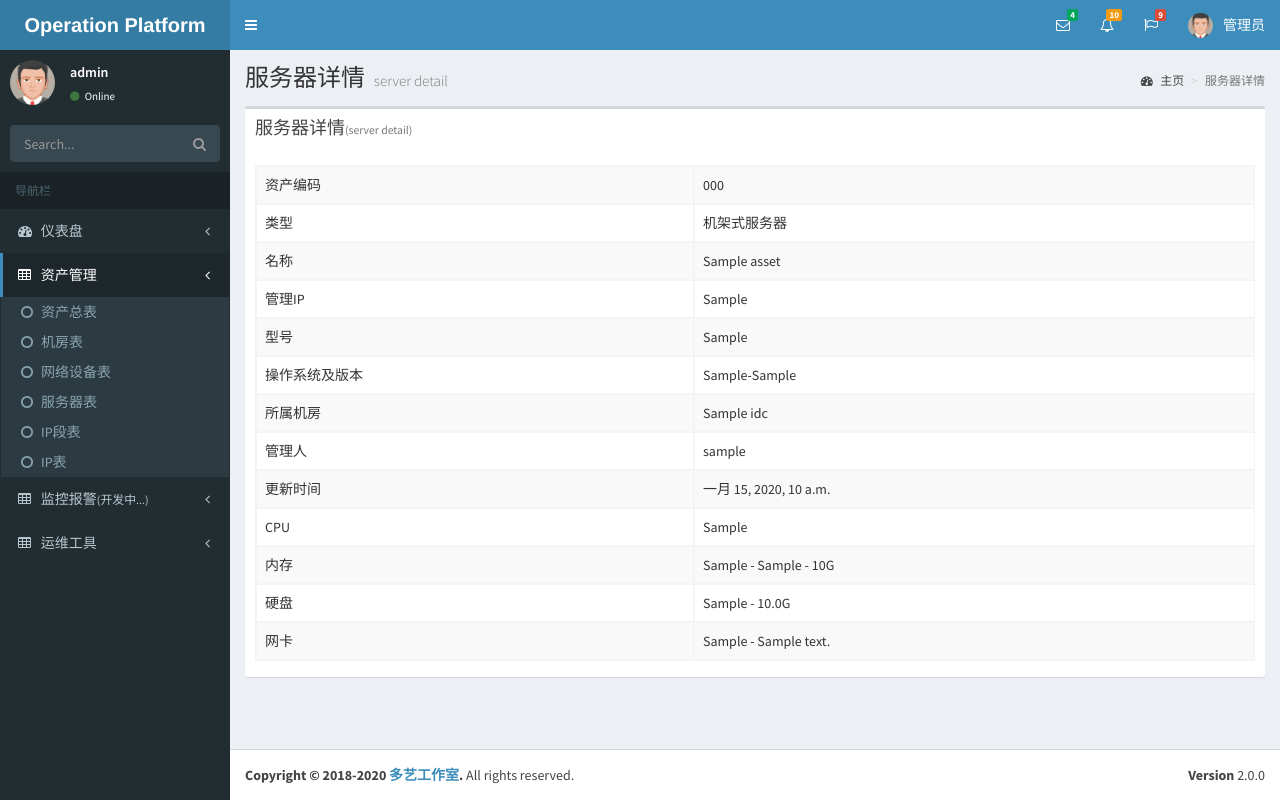
After one commit to duoyichen/ops, a Django app: page /server_asset/1 in a window 1280 px wide. The commit adds this page. Run offline with Django 3.2, Linux system fonts and the light colour scheme; tables that the repository leaves empty hold one stand-in row (values such as "Sample post"); some libraries are stand-ins or nearby versions.

Commit message:
Update_20190104
U20190104

```diff
--- a/assets/models.py
+++ b/assets/models.py
@@ -26,9 +26,9 @@ class Asset(models.Model):
     manufacturer = models.ForeignKey('Manufacturer', null=True, blank=True, on_delete=models.SET_NULL, verbose_name='厂商')
     status = models.SmallIntegerField(choices=asset_status, default=0, verbose_name='设备状态')
     # business_unit = models.ForeignKey('BusinessUnit', null=True, blank=True, on_delete=models.SET_NULL, verbose_name='所属业务线')
-    idc = models.ForeignKey('IDC', null=True, blank=True, on_delete=models.CASCADE, verbose_name='所在机房')
+    idc = models.ForeignKey('IDC', null=True, blank=True, on_delete=models.CASCADE, verbose_name='所属机房')
     tag = models.ManyToManyField('Tag', blank=True, verbose_name='标签')
-    admin = models.ForeignKey(User, null=True, blank=True, on_delete=models.SET_NULL, verbose_name='资产管理员', related_name='admin_asset')
+    admin = models.ForeignKey(User, null=True, blank=True, on_delete=models.SET_NULL, verbose_name='管理人', related_name='admin_asset')
     # approved_by = models.ForeignKey(User, null=True, blank=True, on_delete=models.SET_NULL, verbose_name='批准人', related_name='approved_by_asset')
 
     comment = models.TextField(null=True, blank=True, verbose_name='备注')
--- a/assets/urls.py
+++ b/assets/urls.py
@@ -10,6 +10,7 @@ urlpatterns = [
     path('idc/', views.idc),
     path('network_asset/', views.network_asset),
     path('server_asset/', views.server_asset),
+    path('server_asset/<int:id>', views.server_asset_detail),
     path('ip_asset/', views.ip_asset),
     path('ip/', views.ip),
     path('add_ip_asset/', views.add_ip_asset),
--- a/assets/views.py
+++ b/assets/views.py
@@ -31,6 +31,34 @@ def network_asset(request):
 def server_asset(request):
     server_list = models.Server_Asset.objects.all()
     return render(request,"assets/server_asset.html",locals())
+
+def server_asset_detail(request,id):
+    if request.method == 'GET':
+        id = id
+        server_obj = models.Server_Asset.objects.filter(id=id)
+        # obj = models.Server_Asset.objects.filter(id=id).values(
+        #     'id',
+        #     'sub_asset_type',
+        #     'model',
+        #     'os_type',
+        #     'os_distribution',
+        #     'os_release',
+        #     'asset__idc__name',
+        #     'asset__manufacturer__name',
+        #     'asset__admin__username',
+        #     'asset__name',
+        #     'asset__m_time',
+        #     'asset__status',
+        #     'asset__manage_ip',
+        #     'asset__asset_code',
+        # )
+        # print(server_obj[0].asset.id)
+        cpu_obj = models.CPU.objects.filter(asset__id=server_obj[0].asset.id)
+        ram_obj = models.RAM.objects.filter(asset__id=server_obj[0].asset.id)
+        # print(ram_obj)
+        disk_obj = models.Disk.objects.filter(asset__id=server_obj[0].asset.id)
+        nic_obj = models.NIC.objects.filter(asset__id=server_obj[0].asset.id)
+        return render(request,'assets/server_asset_detail.html',locals())
 
 def ip_asset(request):
     #ips_list = models.IP_Asset.objects.all().values('id','name','netmask','gateway_ip','first_ip','end_ip','m_time','admin_id__name','manufacturer_id__name')
--- /dev/null
+++ b/templates/assets/server_asset_detail.html
@@ -0,0 +1,141 @@
+{% extends 'base.html' %}
+{% load staticfiles %}
+{% block title %}服务器表{% endblock %}
+
+{% block css %}
+
+<!-- DataTables -->
+  <link rel="stylesheet" href="{% static 'plugins/datatables/dataTables.bootstrap.css' %}">
+  <!-- Theme style -->
+  <link rel="stylesheet" href="{% static 'dist/css/AdminLTE.min.css' %}">
+  <!-- AdminLTE Skins. Choose a skin from the css/skins
+       folder instead of downloading all of them to reduce the load. -->
+  <link rel="stylesheet" href="{% static 'dist/css/skins/_all-skins.min.css' %}">
+
+{% endblock %}
+
+{% block content %}
+
+    <!-- Content Header (Page header) -->
+    <section class="content-header">
+      <h1>
+        服务器详情
+        <small>server detail</small>
+      </h1>
+      <ol class="breadcrumb">
+        <li><a href="#"><i class="fa fa-dashboard"></i> 主页</a></li>
+        <li class="active">服务器详情</li>
+      </ol>
+    </section>
+
+    <!-- Main content -->
+    <section class="content">
+    <div class="row">
+    <div class="col-xs-12">
+
+      <div class="box">
+        <div class="box-header">
+          <h3 class="box-title">服务器详情<small>(server detail)</small></h3>
+        </div>
+        <!-- /.box-header -->
+        <div class="box-body">
+          <table id="assets_table" class="table table-bordered table-striped table-hover">
+            <thead>
+                <tr>
+                </tr>
+            </thead>
+            <tbody>
+
+                {% for server in server_obj %}
+                    <tr><td>资产编码</td><td>{{ server.asset.asset_code }}</td></tr>
+                    <tr><td>类型</td><td>{{ server.get_sub_asset_type_display }}</td></tr>
+                    <tr><td>名称</td><td>{{ server.asset.name }}</td></tr>
+                    <tr><td>管理IP</td><td>{{ server.asset.manage_ip }}</td></tr>
+                    <tr><td>型号</td><td>{{ server.model }}</td></tr>
+                    <tr><td>操作系统及版本</td><td>{{ server.os_distribution }}-{{ server.os_release }}</td></tr>
+                    <tr><td>所属机房</td><td>{{ server.asset.idc.name }}</td></tr>
+                    <tr><td>管理人</td><td>{{ server.asset.admin.username }}</td></tr>
+                    <tr><td>更新时间</td><td>{{ server.asset.m_time }}</td></tr>
+                    <tr><td>CPU</td>
+                        <td>
+                            {% for cpu in cpu_obj %}
+                                {{ cpu.cpu_model }}
+                            {% empty %}
+                                无
+                            {% endfor %}
+                        </td>
+                    </tr>
+                    <tr><td>内存</td>
+                        <td>
+                            {% for ram in ram_obj %}
+                                <div>{{ ram.manufacturer }} - {{ ram.sn }} - {{ ram.capacity }}G</div>
+                            {% empty %}
+                                无
+                            {% endfor %}
+                        </td>
+                    </tr>
+                    <tr><td>硬盘</td>
+                        <td>
+                            {% for disk in disk_obj %}
+                                <div>{{ disk.model }} - {{ disk.capacity }}G</div>
+                            {% empty %}
+                                无
+                            {% endfor %}
+                        </td>
+                    </tr>
+                    <tr><td>网卡</td>
+                        <td>
+                            {% for i in nic_obj %}
+                                <div>{{ i.model }} - {{ i.ip_address }}</div>
+                            {% empty %}
+                                无
+                            {% endfor %}
+                        </td>
+                    </tr>
+                {% empty %}
+                  <tr>没有数据！</tr>
+                {% endfor %}
+
+            </tbody>
+            <tfoot>
+            <tr></tr>
+            </tfoot>
+          </table>
+        </div>
+        <!-- /.box-body -->
+      </div>
+      <!-- /.box -->
+    </div>
+    <!-- /.col -->
+    </div>
+    <!-- /.row -->
+    </section>
+
+{% endblock %}
+
+{% block script %}
+    <!-- DataTables -->
+    <script src="{% static 'plugins/datatables/jquery.dataTables.min.js' %}"></script>
+    <script src="{% static 'plugins/datatables/dataTables.bootstrap.min.js' %}"></script>
+    <!-- SlimScroll -->
+    <script src="{% static 'plugins/slimScroll/jquery.slimscroll.min.js' %}"></script>
+    <!-- FastClick -->
+    <script src="{% static 'plugins/fastclick/fastclick.js' %}"></script>
+    <!-- AdminLTE App -->
+    <script src="{% static 'dist/js/app.min.js' %}"></script>
+    <!-- AdminLTE for demo purposes -->
+    <script src="{% static 'dist/js/demo.js' %}"></script>
+    <!-- page script -->
+    <script>
+      $(function () {
+        $('#assets_table').DataTable({
+          "paging": true,       <!-- 允许分页 -->
+          "lengthChange": true, <!-- 允许改变每页显示的行数 -->
+          "searching": true,    <!-- 允许内容搜索 -->
+          "ordering": true,     <!-- 允许排序 -->
+          "info": true,         <!-- 显示信息 -->
+          "autoWidth": false    <!-- 固定宽度 -->
+        });
+      });
+    </script>
+{% endblock %}
--- a/templates/base.html
+++ b/templates/base.html
@@ -154,12 +154,15 @@
         </li>
         <li class="treeview">
           <a href="#">
-            <i class="fa fa-table"></i> <span>运维工具<small>(开发中...)</small></span>
+            <i class="fa fa-table"></i> <span>运维工具</span>
             <span class="pull-right-container">
               <i class="fa fa-angle-left pull-right"></i>
             </span>
           </a>
             <ul class="treeview-menu">
+                <li><a href="/admin/"><i class="fa fa-circle-o"></i>后台管理</a></li>
+                <li><a href="http://122.11.59.131/o/" target="_blank"><i class="fa fa-circle-o"></i>资源站</a></li>
+                <li><a href="#"><i class="fa fa-circle-o"></i>Wiki</a></li>
                 <li><a href="#"><i class="fa fa-circle-o"></i>自动化</a></li>
                 <li><a href="#"><i class="fa fa-circle-o"></i>堡垒机</a></li>
                 <li><a href="#"><i class="fa fa-circle-o"></i>常用脚本</a></li>
```
Also changed, not shown: assets/admin.py (+11 -1 lines), templates/assets/server_asset.html (+38 -1 lines), 1 other file.
